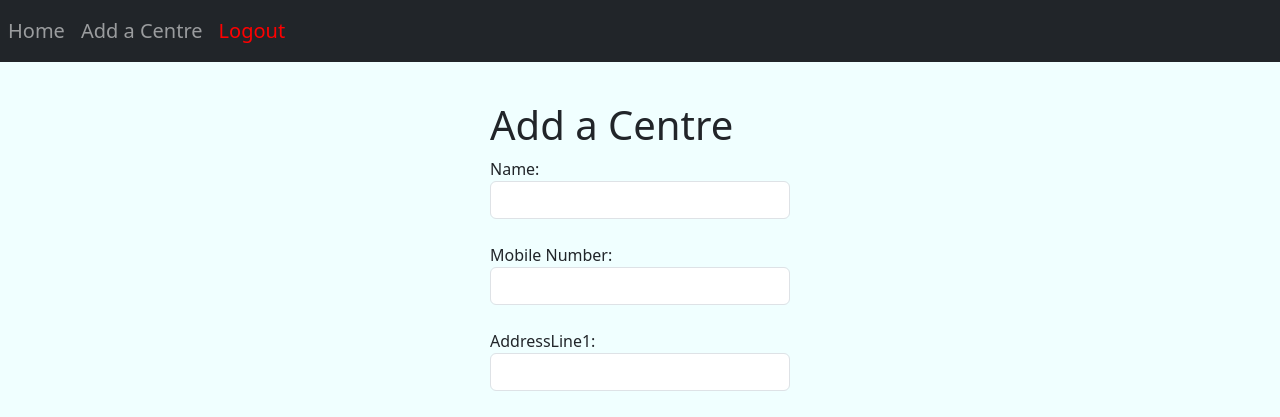
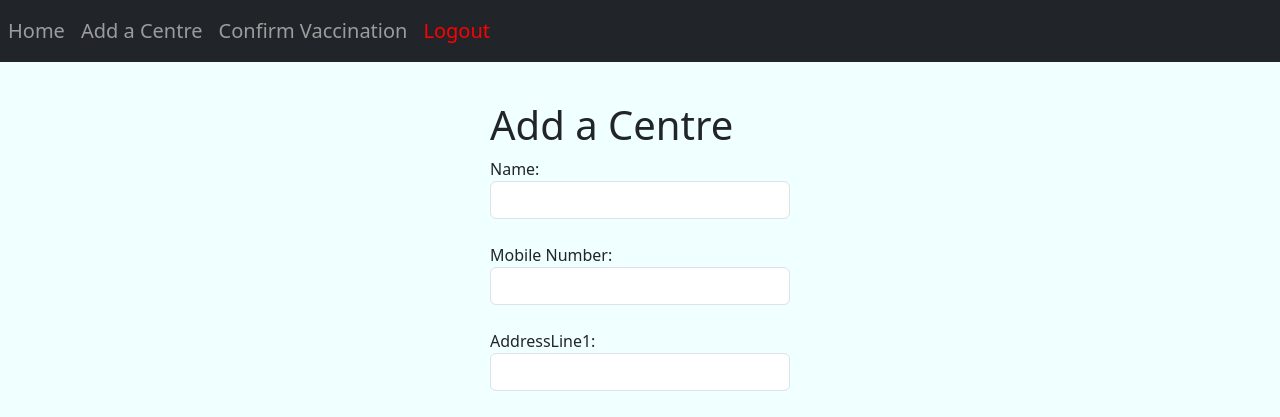
Before and after one commit to phandavinci/bookmyvax, a Django app: template adminpage/templates/base/adminadd.html in a window 1280 px wide. Shown: the top 417 px of the page. Run offline with Django 4.2, Linux system fonts and the light colour scheme; the template is opened without the code that fills it, so the values that code supplies are empty.

Commit message:
added qrcon in navbar admin

```diff
--- a/adminpage/templates/base/adminnavbar.html
+++ b/adminpage/templates/base/adminnavbar.html
@@ -11,6 +11,9 @@
           <a class="nav-link" href="{% url 'adminadd' %}">Add a Centre</a>
         </li>
         <li class="nav-item">
+          <a class="nav-link" href="{% url 'confirmvaccination' %}">Confirm Vaccination</a>
+        </li>
+        <li class="nav-item">
           <a class="nav-link logout" href="{% url 'adminlogout' %}">Logout</a>
         </li>
       </ul>
```
